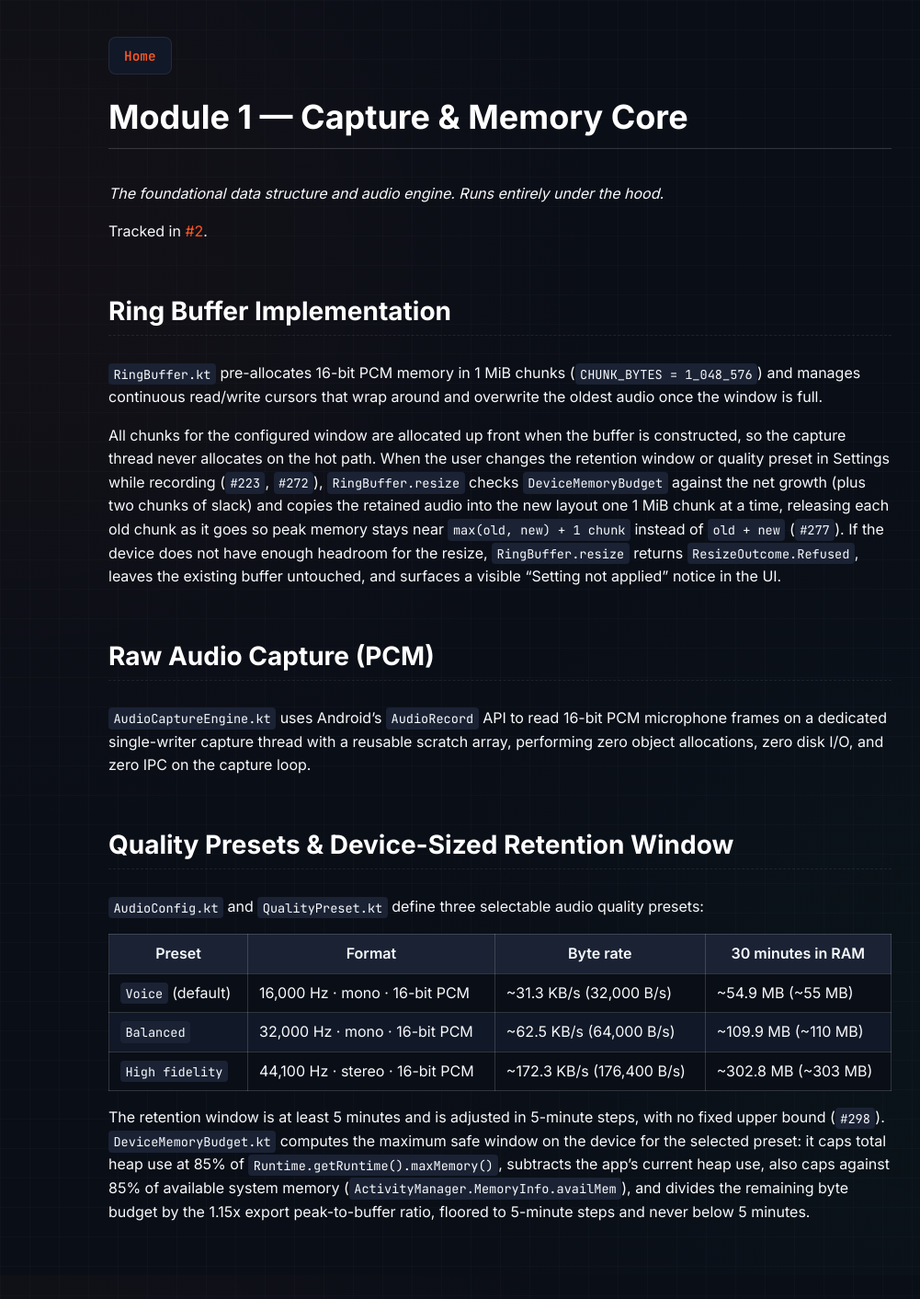
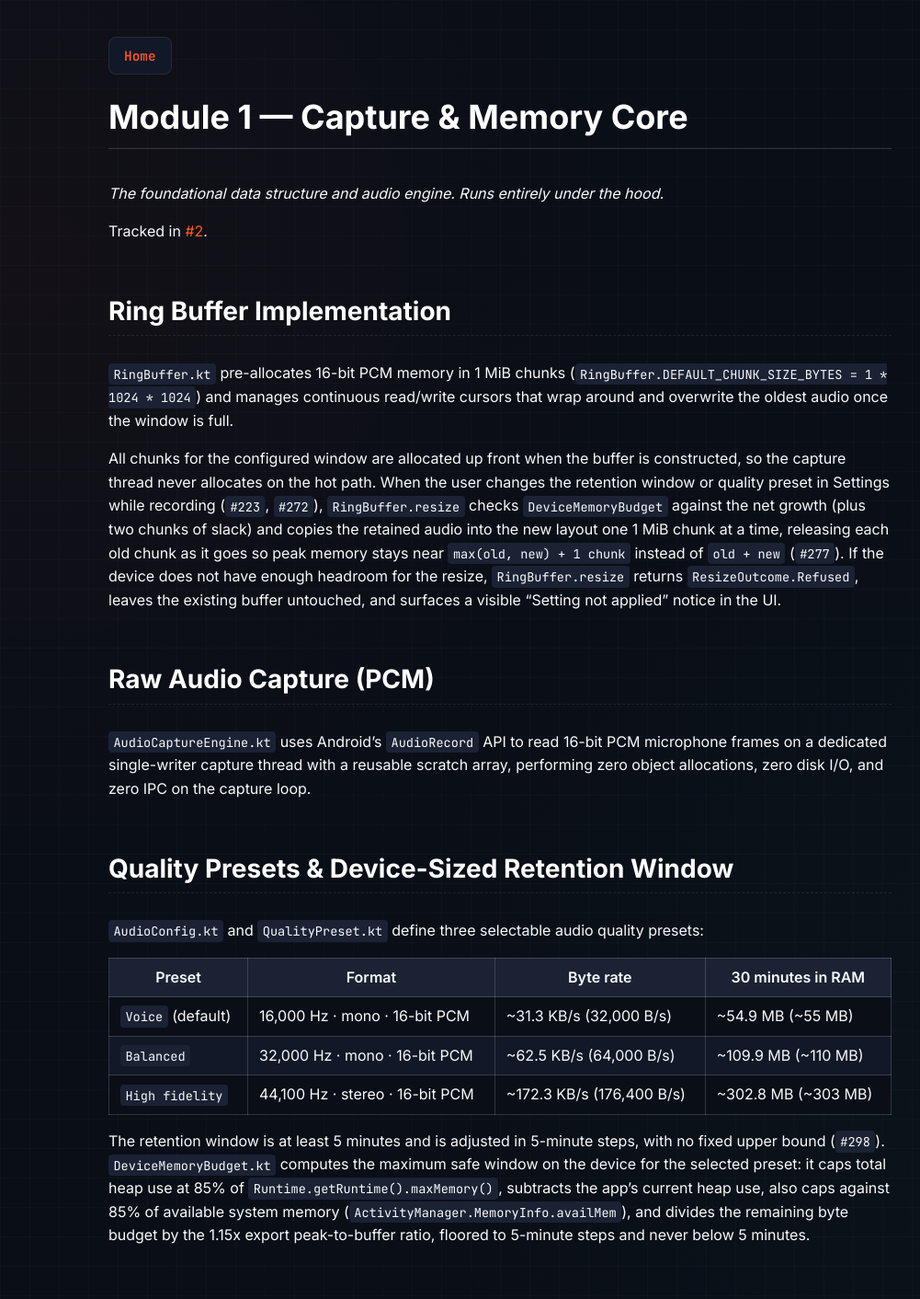
Before and after one commit to alexandre-machado/audio-blackbox, a Jekyll site: the page built from docs/features/01-capture-and-memory-core.md, in a window 1280 px wide. Shown: the whole page at 92% size, without its empty margins (96-1097 px from the left). Built offline with Jekyll 4.4.1, drawn with Linux system fonts in a browser that asks for light colours; our own code applies the rules of GitHub Pages for plain Markdown files; before the commit the page ends 1386 px from its top, so only the background shows below that.

Commit message:
docs: use RingBuffer constant name, generic buffer duration, and non-vacuous guard in check-site-rendered
Refs #363

```diff
--- a/docs/features/01-capture-and-memory-core.md
+++ b/docs/features/01-capture-and-memory-core.md
@@ -5,7 +5,7 @@
 Tracked in [#2](https://github.com/alexandre-machado/audio-blackbox/issues/2).
 
 ## Ring Buffer Implementation
-`RingBuffer.kt` pre-allocates 16-bit PCM memory in 1 MiB chunks (`CHUNK_BYTES = 1_048_576`) and manages continuous read/write cursors that wrap around and overwrite the oldest audio once the window is full.
+`RingBuffer.kt` pre-allocates 16-bit PCM memory in 1 MiB chunks (`RingBuffer.DEFAULT_CHUNK_SIZE_BYTES = 1 * 1024 * 1024`) and manages continuous read/write cursors that wrap around and overwrite the oldest audio once the window is full.
 
 All chunks for the configured window are allocated up front when the buffer is constructed, so the capture thread never allocates on the hot path. When the user changes the retention window or quality preset in Settings while recording (`#223`, `#272`), `RingBuffer.resize` checks `DeviceMemoryBudget` against the net growth (plus two chunks of slack) and copies the retained audio into the new layout one 1 MiB chunk at a time, releasing each old chunk as it goes so peak memory stays near `max(old, new) + 1 chunk` instead of `old + new` (`#277`). If the device does not have enough headroom for the resize, `RingBuffer.resize` returns `ResizeOutcome.Refused`, leaves the existing buffer untouched, and surfaces a visible "Setting not applied" notice in the UI.
 
```
Also changed, not shown: docs/features/02-android-integration.md (+1 -1 lines), 1 other file.
